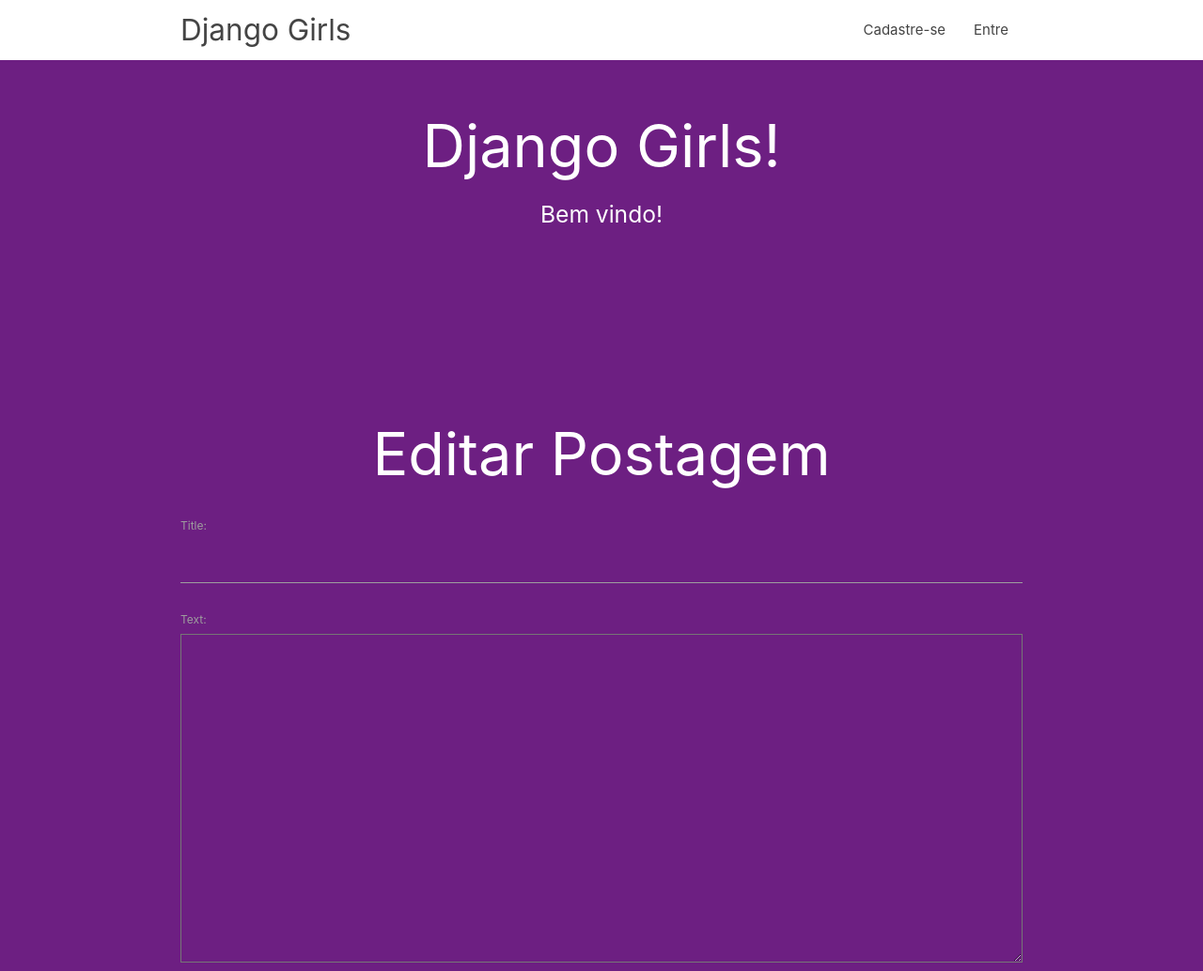
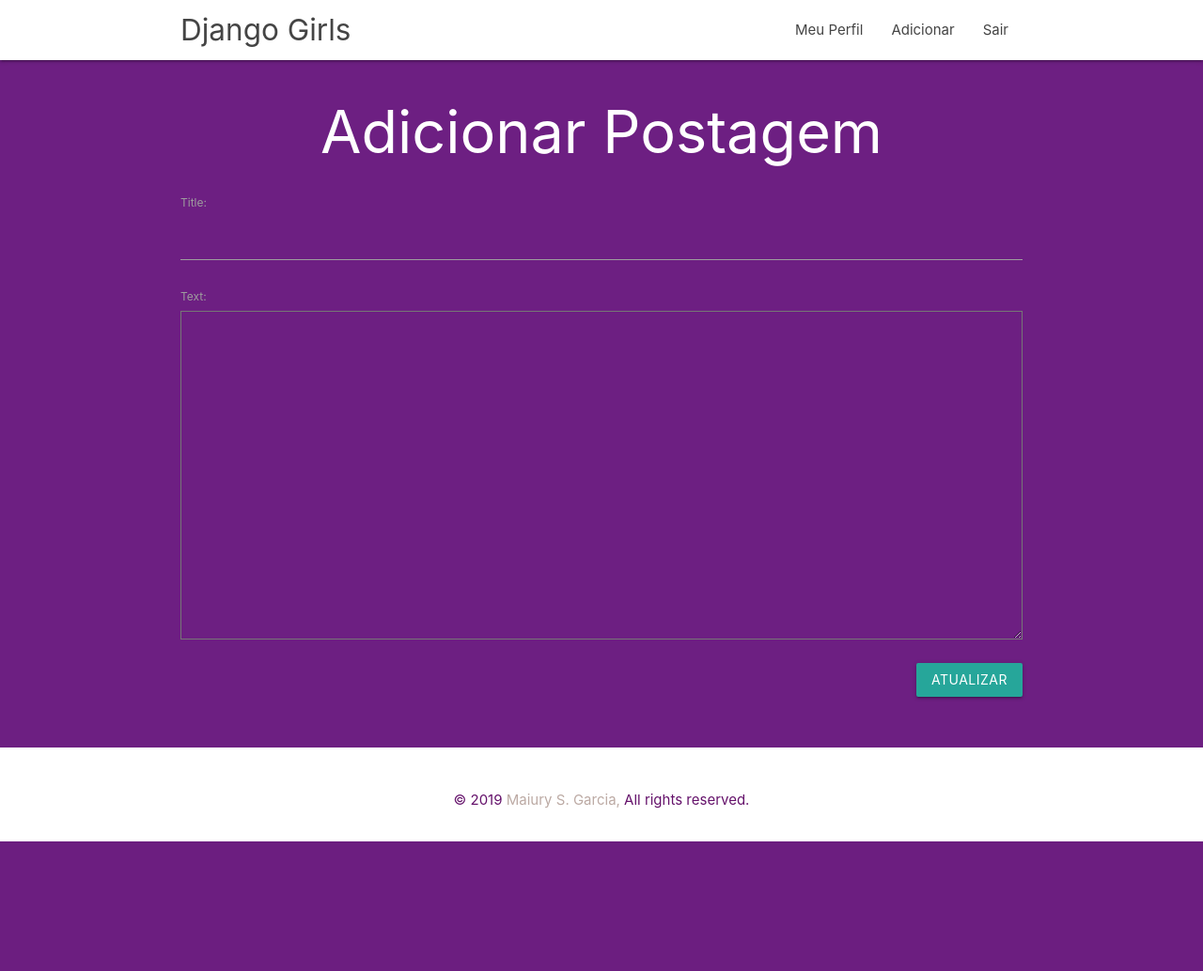
Before and after one commit to gomaaygo/my-first-blog, a Django app: page /post/new in a window 1280 px wide. Shown: the top 1034 px of the page at 94% size. After the commit the page ends 896 px from the top, so only its background shows below. Run offline with Django 3.2, Linux system fonts and the light colour scheme; a user stored in the database is signed in; some libraries are stand-ins or nearby versions.

Commit message:
Organizando sessões, utilizando ações e autenticação

```diff
--- a/blog/templates/blog/base.html
+++ b/blog/templates/blog/base.html
@@ -15,34 +15,42 @@
 
 </head>
 <body>
-    {% if user.is_authenticated %}
-        <a href="{% url 'post_new' %}" class="top-menu"><span class="glyphicon glyphicon-plus"></span></a>
-    {% endif %}
         <nav class="white" role="navigation">
           <div class="nav-wrapper container">
             <a id="logo-container" href="{% url 'post_list' %}" class="brand-logo">Django Girls</a>
             <ul class="right hide-on-med-and-down">
+                {% if user.is_authenticated %}
+                    <li>
+                        <a  href="#" >Meu Perfil</a>
+                    </li>
+                    <li>
+                        <a  href="{% url 'post_new' %}" >Adicionar</a>
+                    </li>
+                    <li>
+                        <a  href="#" >Sair</a>
+                    </li>
+                {% else %}
                     <li><a href="#">Cadastre-se</a></li>
                     <li><a href="#">Entre</a></li>
+                {% endif %}
+
             </ul>
-
+            {% if user.is_authenticated %}
+                <ul id="nav-mobile" class="sidenav">
+                    <li><a href="#">Meu Perfil</a></li>
+                    <li><a href="#">Adicionar</a></li>
+                    <li><a href="#">Sair</a></li>
+                </ul>
+                <a href="#" data-target="nav-mobile" class="sidenav-trigger"><i class="material-icons">menu</i></a>
+            {% else %}
                 <ul id="nav-mobile" class="sidenav">
                     <li><a href="#">Cadastre-se</a></li>
                   <li><a href="#">Entre</a></li>
                 </ul>
                 <a href="#" data-target="nav-mobile" class="sidenav-trigger"><i class="material-icons">menu</i></a>
+            {% endif %}
           </div>
         </nav>
-    <div class="fundo">
-      <div class="section no-pad-bot">
-          <h1 class="header center">Django Girls!</h1>
-          <div class="row center">
-            <h5>Bem vindo!</h5>
-          </div>
-        </div>
-        <br><br>
-    </div>
-    <br><br><br><br>
     <div class="container">
         {% block content %}
         {% endblock %}
--- a/blog/templates/blog/post_edit.html
+++ b/blog/templates/blog/post_edit.html
@@ -1,7 +1,7 @@
 {% extends 'blog/base.html' %}
 
 {% block content %}
-    <center><h1>Editar Postagem</h1></center>
+    <center><h1>{{ acao }} Postagem</h1></center>
     <form method="POST" class="post-form">{% csrf_token %}
         {{ form.as_p }}
         <button type="submit" class="save btn btn-default">ATUALIZAR</button>
--- a/blog/templates/blog/post_list.html
+++ b/blog/templates/blog/post_list.html
@@ -1,6 +1,10 @@
 {% extends 'blog/base.html' %}
 
 {% block content %}
+    <div class="container">
+        <center><h1>{{ acao }}</h1></center>
+    </div>
+    <br><br><br>
     {% for post in posts %}
             <div class="row">
                     <div>
@@ -21,5 +25,4 @@
                 <br><br><br>
     {% endfor %}
 
-
 {% endblock %}
--- a/blog/views.py
+++ b/blog/views.py
@@ -4,12 +4,14 @@
 from django.shortcuts import render, get_object_or_404
 from .forms import PostForm
 from django.shortcuts import redirect
+from django.contrib.auth.models import User
 
 
 def post_list(request):
     posts = Post.objects.filter(
         published_date__lte=timezone.now()).order_by('published_date')
-    return render(request, 'blog/post_list.html', {'posts': posts})
+
+    return render(request, 'blog/post_list.html', {'posts': posts, 'acao': 'Postagens'})
 
 
 def post_detail(request, pk):
@@ -29,7 +31,7 @@
     else:
         form = PostForm()
 
-    return render(request, 'blog/post_edit.html', {'form': form})
+    return render(request, 'blog/post_edit.html', {'form': form, 'acao': 'Adicionar'})
 
 
 def post_edit(request, pk):
@@ -45,4 +47,4 @@
     else:
         form = PostForm(instance=post)
 
-    return render(request, 'blog/post_edit.html', {'form': form})
+    return render(request, 'blog/post_edit.html', {'form': form, 'acao': 'Editar'})
--- a/mysite/settings.py
+++ b/mysite/settings.py
@@ -38,6 +38,7 @@
     'django.contrib.sessions',
     'django.contrib.messages',
     'django.contrib.staticfiles',
+    'materializecssform',
     'blog',
 ]
 
```
Also changed, not shown: blog/static/css/blog.css (+4 -3 lines), db.sqlite3. Lines whose indentation alone changed are shown as unchanged.
